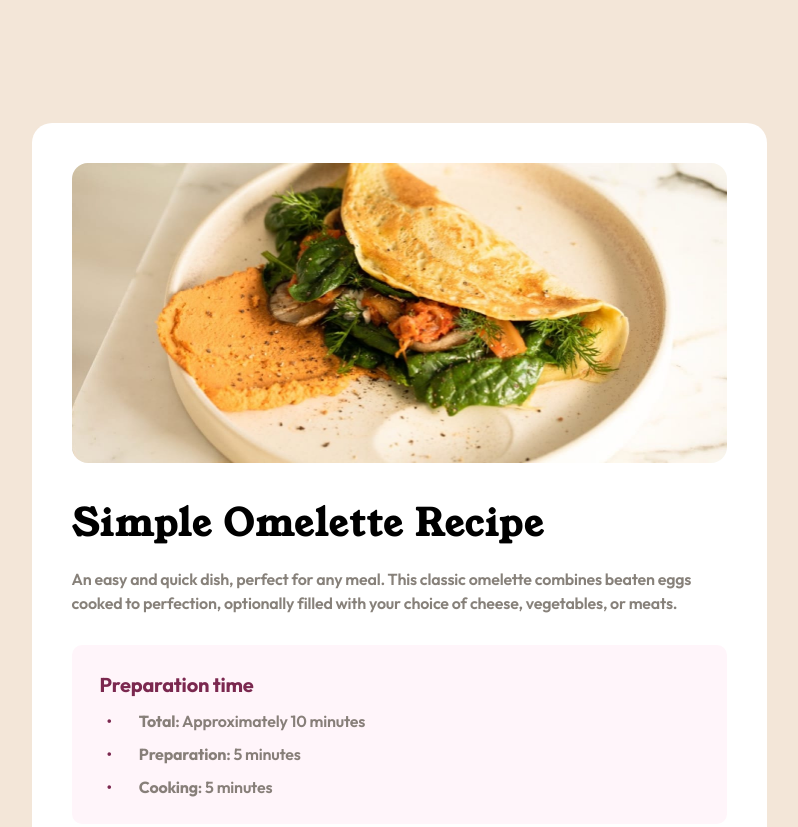
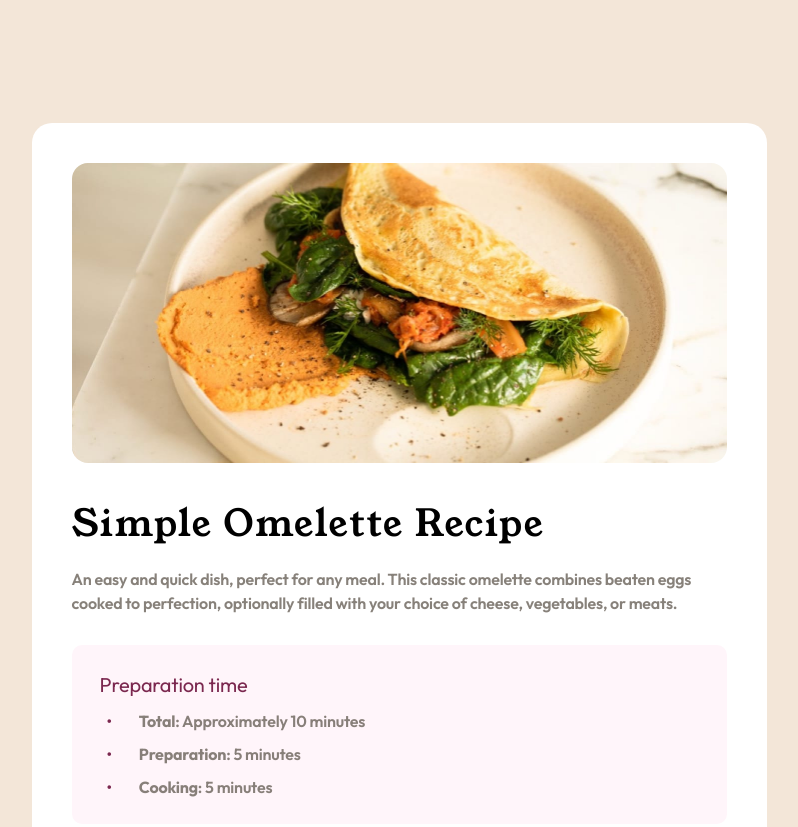
Before and after one commit to jeremymouzin/fem-4-recipe-page, a plain HTML site: page index.html in a window 1280 px wide. Shown: the top 827 px of the page, without its empty margins (241-1039 px from the left). Drawn offline with Linux system fonts and the light colour scheme.

Commit message:
Fix font-weight of titles

```diff
--- a/style.css
+++ b/style.css
@@ -26,6 +26,10 @@ input, button, textarea, select {
 
 p, h1, h2, h3, h4, h5, h6 {
   overflow-wrap: break-word;
+}
+
+h1, h2, h3, h4, h5, h6 {
+  font-weight: var(--font-weight-400);
 }
 
 /* Variables */
```
